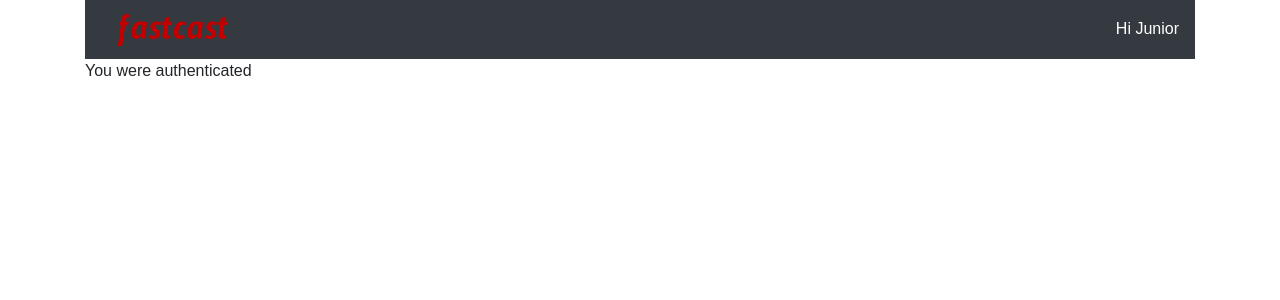
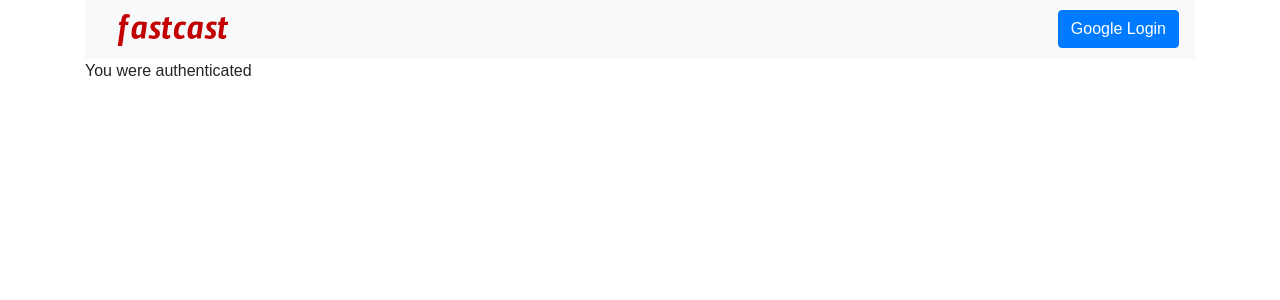
Before and after one commit to fastcast-io/Fastcast-node, a Next.js app: page /home in a window 1280 px wide. Shown: the top 300 px of the page. Built offline with nearby package versions, Linux system fonts and the light colour scheme; no server answers.

Commit message:
theming looks ok nowwwww

```diff
--- a/components/global/NavBar/HelloOrLogin.tsx
+++ b/components/global/NavBar/HelloOrLogin.tsx
@@ -1,19 +1,20 @@
 import { useState, useEffect } from 'react'
 import { useAuth } from '../../firebase'
+import { Button } from 'react-bootstrap'
 
 // TODO: FIX GOOGLE BUTTON SIGN-IN
 
 const NotLoggedIn = (handleLogin: CallableFunction) => (
-    <button className="button is-primary" onClick={() => handleLogin()}>
-            <strong>Google Login</strong>
-    </button>
+    <Button onClick={() => handleLogin()}>
+        Google Login
+    </Button>
 )
 
 const LoggedIn = ( userEmail: string ) => (
     <div>Hi {userEmail} </div>
 )
 
-const HelloOrLogin = ({}) => {
+const HelloOrLogin = ({ styles } : any) => {
     const authStatus = useAuth()
     const [isLoggedIn, setIsLoggedIn] = useState(false)
     const [userEmail, setUserEmail] = useState("")
@@ -30,7 +31,7 @@ const HelloOrLogin = ({}) => {
     }, [authStatus.isLoggedIn])
 
     return (
-        <div>
+        <div style={styles}>
             {isLoggedIn ? LoggedIn(userEmail as string) : NotLoggedIn(initiateLogin)}
         </div>
     )
--- a/components/global/NavBar/NavBar.tsx
+++ b/components/global/NavBar/NavBar.tsx
@@ -1,4 +1,4 @@
-// import HelloOrLogin from './HelloOrLogin'
+import HelloOrLogin from './HelloOrLogin'
 import FastcastBrand from '../FastcastBrand/FastcastText'
 // import { Navbar } from 'react-bulma-components'
 import { Nav, Navbar, NavDropdown } from 'react-bootstrap'
@@ -9,7 +9,7 @@ const NavBar = (props: React.ComponentProps<any>) => {
         width: '9rem'
     }
     return (
-        <Navbar collapseOnSelect expand="lg" bg="dark" variant="dark">
+        <Navbar collapseOnSelect expand="lg" bg="light" variant="light">
             <Navbar.Brand>
                 <FastcastBrand styles={brandStyle}/>
             </Navbar.Brand>
@@ -17,7 +17,8 @@ const NavBar = (props: React.ComponentProps<any>) => {
             <Navbar.Collapse id="responsive-navbar-nav">
                 <Nav className="mr-auto" />
                 <Nav>
-                    <div style={{color: 'white'}}>Hi Junior</div>
+                    {/* <div style={{color: 'white'}}>Hi Junior</div> */}
+                    <HelloOrLogin styles={{color: 'white'}}/>
                 </Nav>
             </Navbar.Collapse>
 </Navbar>
@@ -39,7 +40,6 @@ const NavBar = (props: React.ComponentProps<any>) => {
         //                     <div className="buttons"> */}
         //                         <Navbar.Container position="end">
         //                             <div>Hi Junior</div>
-        //                             {/* <HelloOrLogin /> */}
         //                         </Navbar.Container>
         //                     {/* </div>
         //                 </div>
--- a/pages/index.tsx
+++ b/pages/index.tsx
@@ -13,7 +13,7 @@ const Home = () => {
   //     authStatus.firebase.login()
 
   //   }
-  }
+  // }
 
   return (
     <Container>
```
